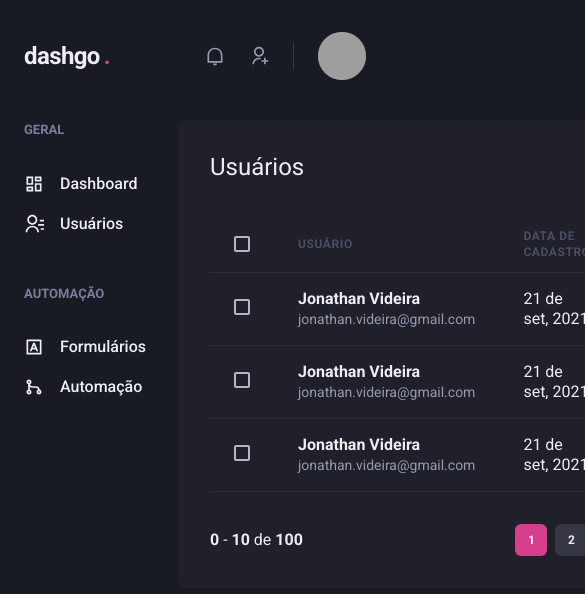
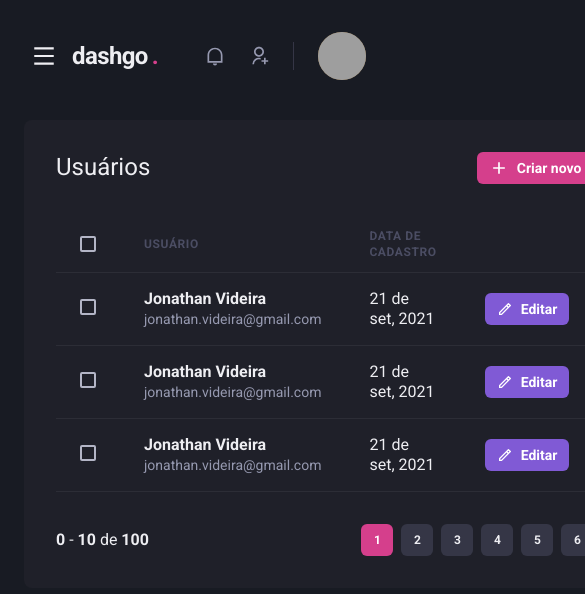
Before and after one commit to ajvideira/rocketseat-ignite-reactjs-dashgo, a Next.js app: page /users in a window 390 px wide. Shown: the top 594 px of the page, 585 px wide, since content can reach past the window. Built offline with nearby package versions, Linux system fonts and the light colour scheme; grey boxes are pictures that could not be loaded.

Commit message:
Sidebar responsive support

```diff
--- a/src/components/Header/index.tsx
+++ b/src/components/Header/index.tsx
@@ -1,10 +1,14 @@
-import { Flex, useBreakpointValue } from "@chakra-ui/react";
+import { Flex, Icon, IconButton, useBreakpointValue } from "@chakra-ui/react";
+import { RiMenuLine } from "react-icons/ri";
+import { useSidebarDrawer } from "../../contexts/SidebarDrawerContext";
 import { Logo } from "./Logo";
 import { NotificationsNav } from "./NotificationsNav";
 import { Profile } from "./Profile";
 import { SearchBox } from "./SearchBox";
 
 export function Header() {
+  const { onOpen } = useSidebarDrawer();
+
   const isWideVersion = useBreakpointValue({ base: false, lg: true });
 
   return (
@@ -18,6 +22,18 @@
       px="6"
       align="center"
     >
+      {!isWideVersion && (
+        <IconButton
+          variant="unstyled"
+          aria-label="Abrir menu"
+          onClick={onOpen}
+          icon={<Icon as={RiMenuLine} />}
+          fontSize="26"
+          mr="2"
+          display="flex"
+          alignItems="center"
+        ></IconButton>
+      )}
       <Logo />
       {isWideVersion && <SearchBox />}
       <Flex align="center" ml="auto">
--- /dev/null
+++ b/src/components/Sidebar/SidebarNav.tsx
@@ -0,0 +1,24 @@
+import { Box, Stack } from "@chakra-ui/react";
+import {
+  RiContactsLine,
+  RiDashboardLine,
+  RiGitMergeLine,
+  RiInputMethodLine,
+} from "react-icons/ri";
+import { NavLink } from "./NavLink";
+import { NavSection } from "./NavSection";
+
+export function SidebarNav() {
+  return (
+    <Stack spacing="12">
+      <NavSection title="GERAL">
+        <NavLink title="Dashboard" icon={RiDashboardLine} />
+        <NavLink title="Usuários" icon={RiContactsLine} />
+      </NavSection>
+      <NavSection title="AUTOMAÇÃO">
+        <NavLink title="Formulários" icon={RiInputMethodLine} />
+        <NavLink title="Automação" icon={RiGitMergeLine} />
+      </NavSection>
+    </Stack>
+  );
+}
--- a/src/components/Sidebar/index.tsx
+++ b/src/components/Sidebar/index.tsx
@@ -1,27 +1,39 @@
-import { Box, Icon, Link, Stack, Text } from "@chakra-ui/react";
-
 import {
-  RiContactsLine,
-  RiDashboardLine,
-  RiGitMergeLine,
-  RiInputMethodLine,
-} from "react-icons/ri";
-import { NavLink } from "./NavLink";
-import { NavSection } from "./NavSection";
+  Box,
+  Drawer,
+  DrawerBody,
+  DrawerCloseButton,
+  DrawerContent,
+  DrawerHeader,
+  DrawerOverlay,
+  useBreakpointValue,
+} from "@chakra-ui/react";
+import { useSidebarDrawer } from "../../contexts/SidebarDrawerContext";
+import { SidebarNav } from "./SidebarNav";
 
 export function Sidebar() {
+  const { isOpen, onClose } = useSidebarDrawer();
+
+  const isFloatingSidebar = useBreakpointValue({ base: true, lg: false });
+
+  if (isFloatingSidebar) {
+    return (
+      <Drawer isOpen={isOpen} onClose={onClose} placement="left">
+        <DrawerOverlay />
+        <DrawerContent bg="gray.800" p="4">
+          <DrawerCloseButton mt="6" />
+          <DrawerHeader>Navegação</DrawerHeader>
+          <DrawerBody>
+            <SidebarNav />
+          </DrawerBody>
+        </DrawerContent>
+      </Drawer>
+    );
+  }
+
   return (
     <Box as="aside" w="64" mr="8">
-      <Stack spacing="12">
-        <NavSection title="GERAL">
-          <NavLink title="Dashboard" icon={RiDashboardLine} />
-          <NavLink title="Usuários" icon={RiContactsLine} />
-        </NavSection>
-        <NavSection title="AUTOMAÇÃO">
-          <NavLink title="Formulários" icon={RiInputMethodLine} />
-          <NavLink title="Automação" icon={RiGitMergeLine} />
-        </NavSection>
-      </Stack>
+      <SidebarNav />
     </Box>
   );
 }
--- /dev/null
+++ b/src/contexts/SidebarDrawerContext.tsx
@@ -0,0 +1,27 @@
+import { createContext, ReactNode, useContext, useEffect } from "react";
+
+import { useDisclosure, UseDisclosureReturn } from "@chakra-ui/react";
+import { useRouter } from "next/router";
+
+type SidebarDrawerContextData = UseDisclosureReturn & {};
+
+const SidebarDrawerContext = createContext({} as SidebarDrawerContextData);
+
+export function SidebarDrawerProvider({ children }: { children: ReactNode }) {
+  const disclosure = useDisclosure();
+
+  const { asPath } = useRouter();
+
+  useEffect(() => {
+    disclosure.onClose();
+    // eslint-disable-next-line react-hooks/exhaustive-deps
+  }, [asPath]);
+
+  return (
+    <SidebarDrawerContext.Provider value={disclosure}>
+      {children}
+    </SidebarDrawerContext.Provider>
+  );
+}
+
+export const useSidebarDrawer = () => useContext(SidebarDrawerContext);
--- a/src/pages/_app.tsx
+++ b/src/pages/_app.tsx
@@ -1,11 +1,14 @@
 import { AppProps } from "next/app";
 import { ChakraProvider } from "@chakra-ui/react";
 import { theme } from "../styles/theme";
+import { SidebarDrawerProvider } from "../contexts/SidebarDrawerContext";
 
 function MyApp({ Component, pageProps }: AppProps) {
   return (
     <ChakraProvider theme={theme}>
-      <Component {...pageProps} />
+      <SidebarDrawerProvider>
+        <Component {...pageProps} />
+      </SidebarDrawerProvider>
     </ChakraProvider>
   );
 }
```
